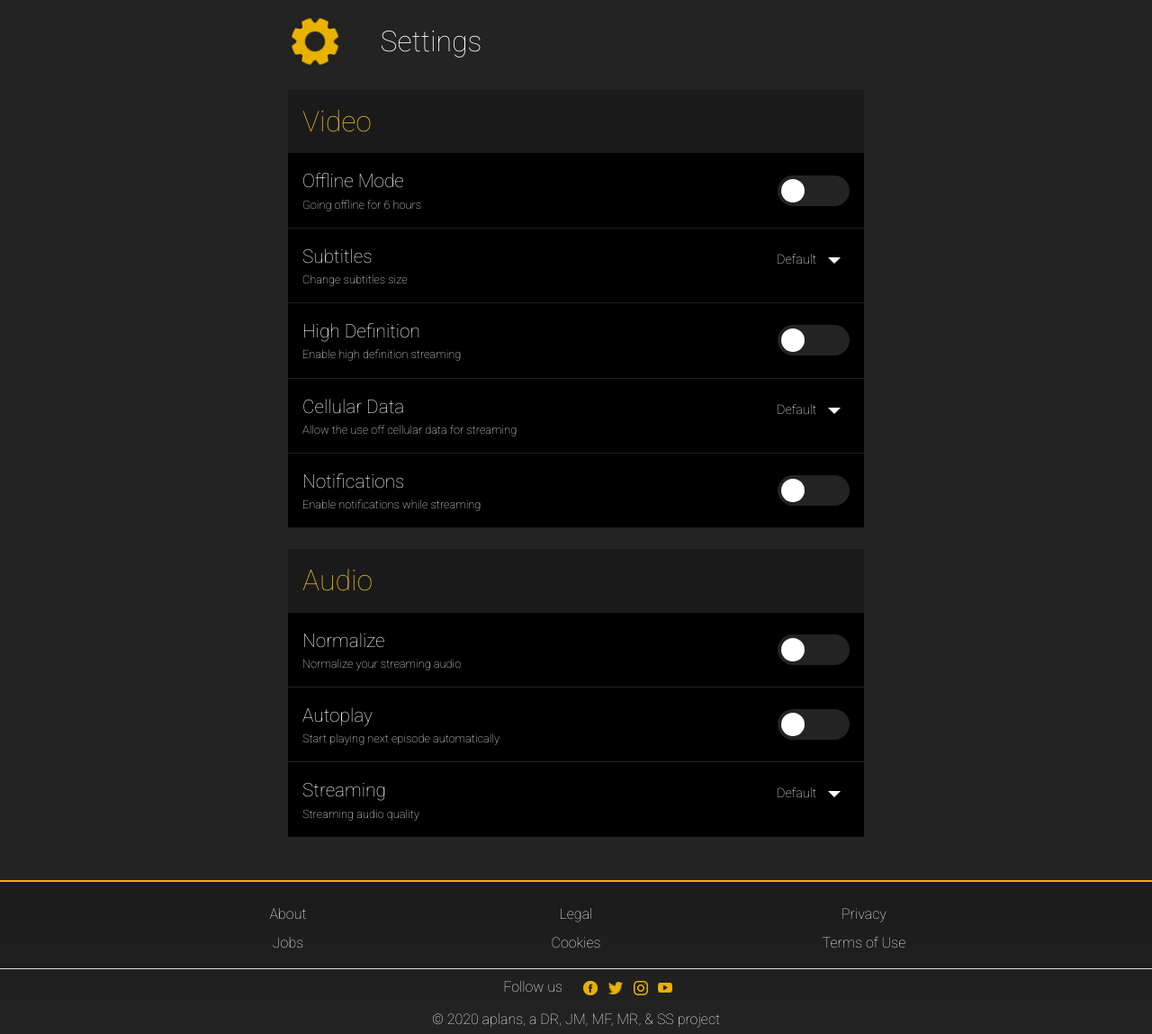
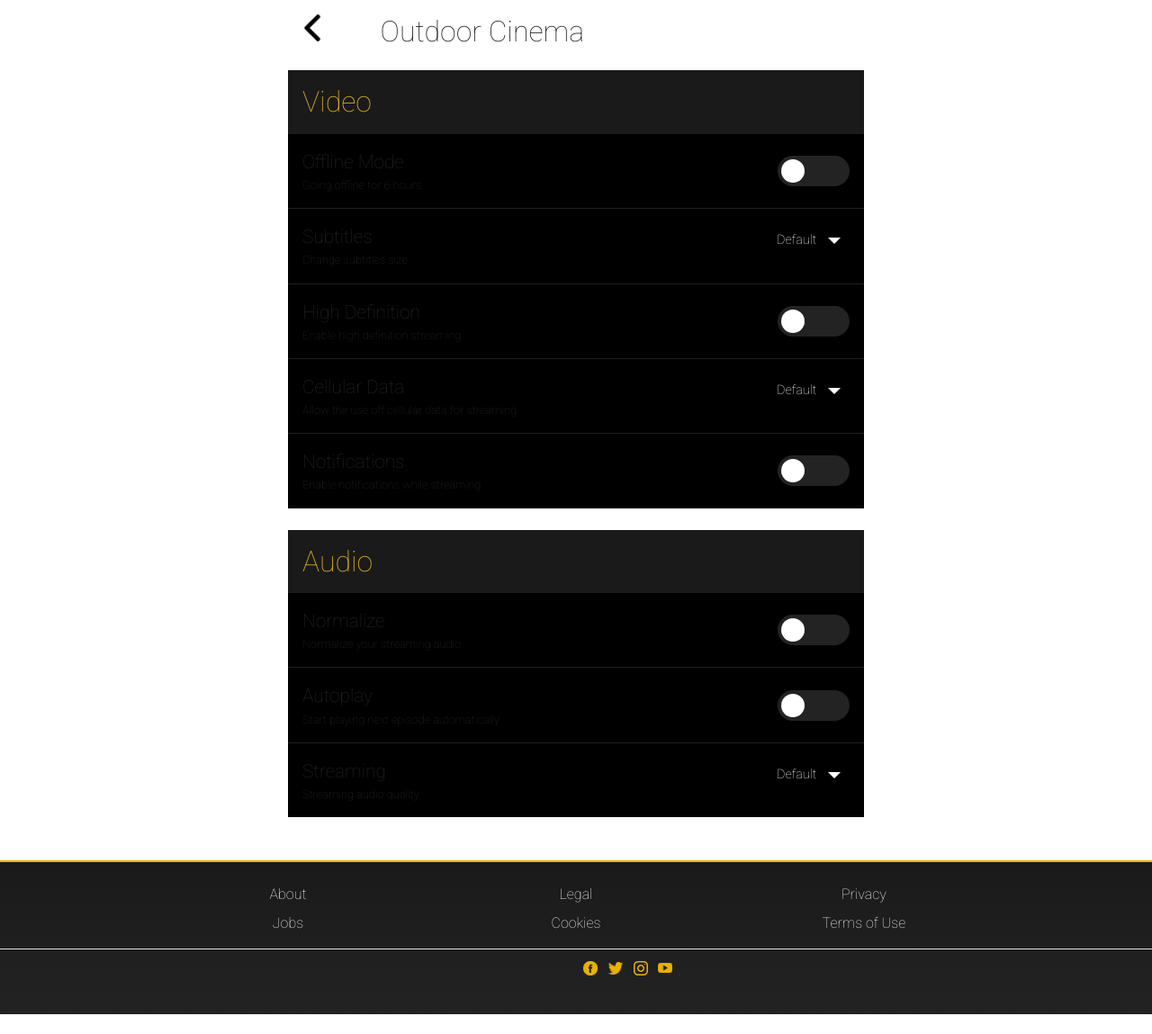
Before and after one commit to iloading/aplans, a PHP site: page /settings.php in a window 1280 px wide. Shown: the part 84-1233 px from the top of the page at 90% size. After the commit the page ends 1211 px from the top, so only its background shows below. Run offline with PHP 8.4, Linux system fonts and the light colour scheme; some libraries are stand-ins or nearby versions.

Commit message:
Icone de seta atras/ Inicio das settings

```diff
--- a/settings.php
+++ b/settings.php
@@ -23,15 +23,15 @@
   ?>
   <!--/NAV-->
 
-  <main class="alturaMain text-white bg-30 d-flex flex-column align-items-start">
+  <main class="alturaMain text-black bg-white d-flex flex-column align-items-start">
     <article class="container p-0 mb-5 mainCentro">
       <section class="row mt-4 mb-4 ml-0 pl-3 pl-sm-0">
-        <div class="col-2 col-sm-1 text-left pr-0 pl-0">
-          <img src="imagens/settings/settings_amarelo.png" width="60" height="60">
+        <div class="col-2 col-sm-1 text-center pr-0 pl-0">
+          <img src="imagens/settings/back.png" width="30" height="30">
         </div>
 
         <div class="col-9 col-sm-11 align-self-center pl-3 pl-sm-5 pr-0">
-          <p class="m-0 h1 text-left tituloTerms">Settings</p>
+          <p class="m-0 h1 text-left tituloTerms">Outdoor Cinema</p>
 
         </div>
 
```
Also changed, not shown: imagens/settings/back.png (added).
